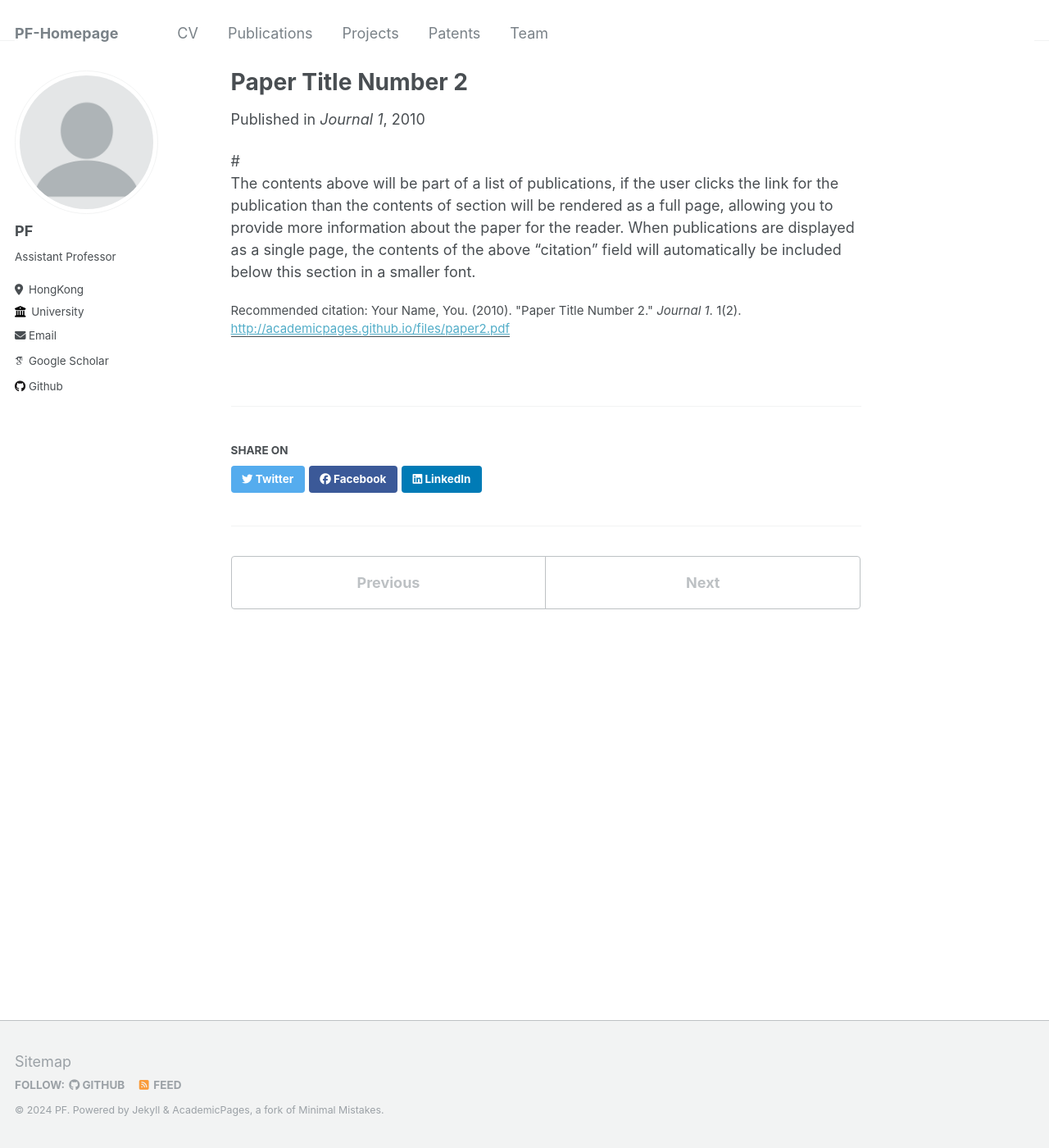
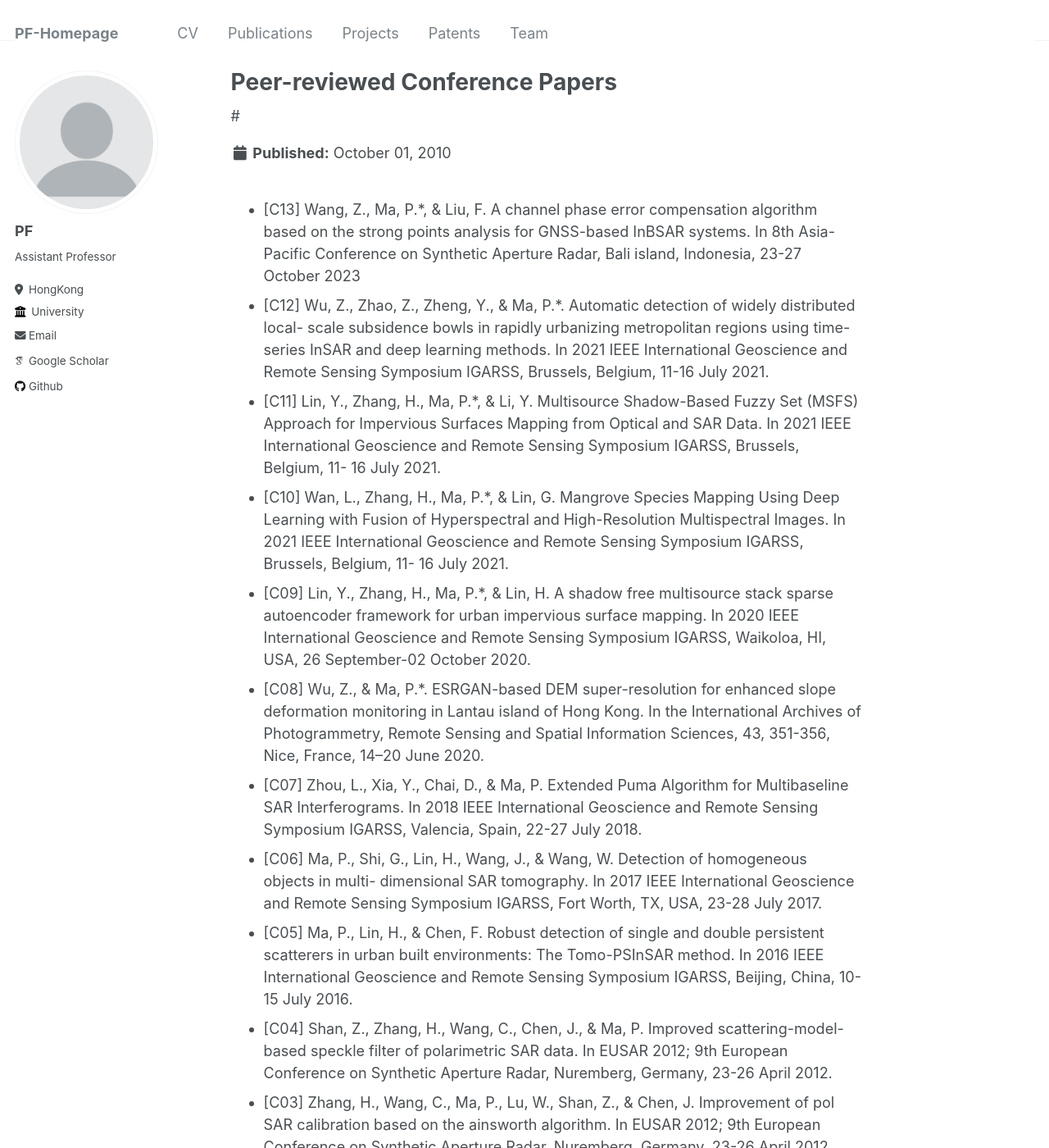
Before and after one commit to pfMA03/peifengMa, a Jekyll site: the page built from _publications/2010-10-01-paper-title-number-2.md, in a window 1280 px wide and 1400 px high. Shown: the whole window at 82% size. Built offline with Jekyll 4.4.1, drawn with Linux system fonts in a browser that asks for light colours; some web fonts are replaced; some of the changed text lies outside the part shown.

Commit message:
Update 2010-10-01-paper-title-number-2.md

```diff
--- a/_publications/2010-10-01-paper-title-number-2.md
+++ b/_publications/2010-10-01-paper-title-number-2.md
@@ -1,12 +1,45 @@
 ---
-title: "Paper Title Number 2"
+title: "Peer-reviewed Conference Papers"
 collection: publications
 permalink: /publication/2010-10-01-paper-title-number-2
-excerpt: 'This paper is about the number 2. The number 3 is left for future work.'
-date: 2010-10-01
-venue: 'Journal 1'
-paperurl: 'http://academicpages.github.io/files/paper2.pdf'
-citation: 'Your Name, You. (2010). &quot;Paper Title Number 2.&quot; <i>Journal 1</i>. 1(2).'
+# excerpt: 'This paper is about the number 2. The number 3 is left for future work.'
+# date: 2010-10-01
+# venue: 'Journal 1'
+# paperurl: 'http://academicpages.github.io/files/paper2.pdf'
+# citation: 'Your Name, You. (2010). &quot;Paper Title Number 2.&quot; <i>Journal 1</i>. 1(2).'
 ---
 
-The contents above will be part of a list of publications, if the user clicks the link for the publication than the contents of section will be rendered as a full page, allowing you to provide more information about the paper for the reader. When publications are displayed as a single page, the contents of the above "citation" field will automatically be included below this section in a smaller font.
+* [C13] Wang, Z., Ma, P.*, & Liu, F. A channel phase error compensation algorithm based on the
+strong points analysis for GNSS-based InBSAR systems. In 8th Asia-Pacific Conference on
+Synthetic Aperture Radar, Bali island, Indonesia, 23-27 October 2023
+* [C12] Wu, Z., Zhao, Z., Zheng, Y., & Ma, P.*. Automatic detection of widely distributed local-
+scale subsidence bowls in rapidly urbanizing metropolitan regions using time-series InSAR
+and deep learning methods. In 2021 IEEE International Geoscience and Remote Sensing
+Symposium IGARSS, Brussels, Belgium, 11-16 July 2021.
+* [C11] Lin, Y., Zhang, H., Ma, P.*, & Li, Y. Multisource Shadow-Based Fuzzy Set (MSFS)
+Approach for Impervious Surfaces Mapping from Optical and SAR Data. In 2021 IEEE
+International Geoscience and Remote Sensing Symposium IGARSS, Brussels, Belgium, 11-
+16 July 2021.
+* [C10] Wan, L., Zhang, H., Ma, P.*, & Lin, G. Mangrove Species Mapping Using Deep Learning
+with Fusion of Hyperspectral and High-Resolution Multispectral Images. In 2021 IEEE
+International Geoscience and Remote Sensing Symposium IGARSS, Brussels, Belgium, 11-
+16 July 2021.
+* [C09] Lin, Y., Zhang, H., Ma, P.*, & Lin, H. A shadow free multisource stack sparse autoencoder
+framework for urban impervious surface mapping. In 2020 IEEE International Geoscience
+and Remote Sensing Symposium IGARSS, Waikoloa, HI, USA, 26 September-02 October 2020.
+* [C08] Wu, Z., & Ma, P.*. ESRGAN-based DEM super-resolution for enhanced slope deformation
+monitoring in Lantau island of Hong Kong. In the International Archives of Photogrammetry,
+Remote Sensing and Spatial Information Sciences, 43, 351-356, Nice, France, 14–20 June 2020.
+* [C07] Zhou, L., Xia, Y., Chai, D., & Ma, P. Extended Puma Algorithm for Multibaseline SAR
+Interferograms. In 2018 IEEE International Geoscience and Remote Sensing Symposium IGARSS, Valencia, Spain, 22-27 July 2018.
+* [C06] Ma, P., Shi, G., Lin, H., Wang, J., & Wang, W. Detection of homogeneous objects in multi-
+dimensional SAR tomography. In 2017 IEEE International Geoscience and Remote Sensing Symposium IGARSS, Fort Worth, TX, USA, 23-28 July 2017.
+* [C05] Ma, P., Lin, H., & Chen, F. Robust detection of single and double persistent scatterers in
+urban built environments: The Tomo-PSInSAR method. In 2016 IEEE International Geoscience and Remote Sensing Symposium IGARSS, Beijing, China, 10-15 July 2016.
+* [C04] Shan, Z., Zhang, H., Wang, C., Chen, J., & Ma, P. Improved scattering-model-based speckle
+filter of polarimetric SAR data. In EUSAR 2012; 9th European Conference on Synthetic Aperture Radar, Nuremberg, Germany, 23-26 April 2012.
+* [C03] Zhang, H., Wang, C., Ma, P., Lu, W., Shan, Z., & Chen, J. Improvement of pol SAR calibration based on the ainsworth algorithm. In EUSAR 2012; 9th European Conference on Synthetic Aperture Radar, Nuremberg, Germany, 23-26 April 2012.
+* [C02] Ma, P., Zhang, H., Wang, C., & Chen, J. Classification of forest vegetation species based on
+parameters of tomography. In 2011 3rd International Asia-Pacific Conference on Synthetic Aperture Radar (APSAR), Seoul, Korea (South), 26-30 September 2011.
+* [C01] Ma, P., Zhang, H., Wang, C., & Chen, J. An interferometric coherence optimization method
+based on genetic algorithm in PolInSAR. In 2011 IEEE International Geoscience and Remote Sensing Symposium IGARSS, Vancouver, BC, Canada, 24-29 July 2011.
```
